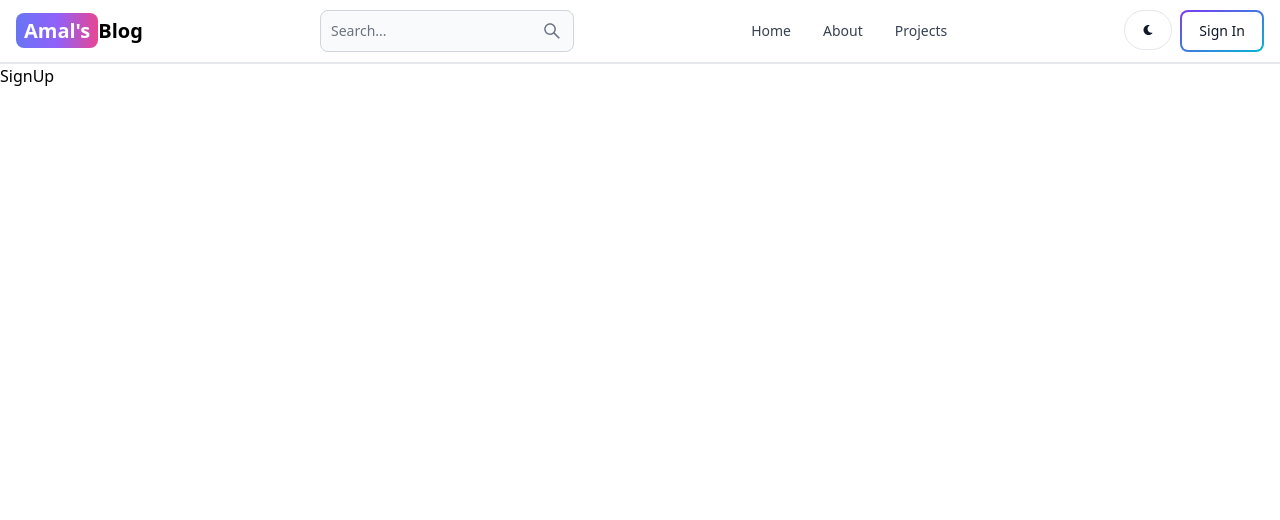
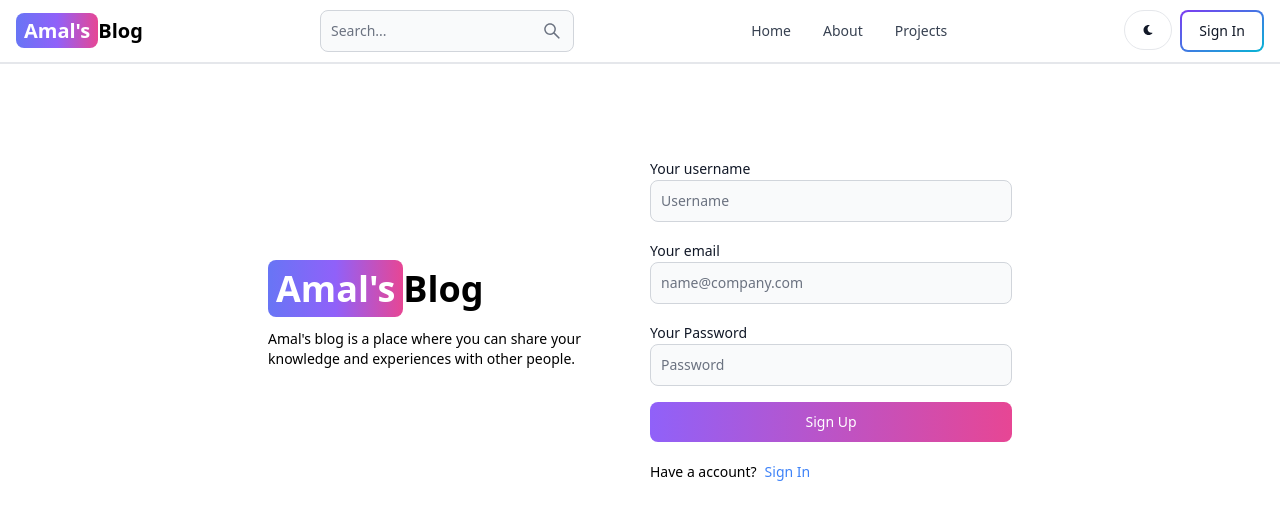
Before and after one commit to amal2000-cse/blogbazaar, a React (Vite) app in the folder client/: page /sign-up in a window 1280 px wide. Shown: the top 520 px of the page. Built offline with nearby package versions, Linux system fonts and the light colour scheme.

Commit message:
complete sign up page

```diff
--- a/client/src/pages/SignUp.jsx
+++ b/client/src/pages/SignUp.jsx
@@ -1,9 +1,57 @@
-import React from 'react'
+import { Button, Label, TextInput } from "flowbite-react";
+import React from "react";
+import { Link } from "react-router-dom";
 
 const SignUp = () => {
   return (
-    <div>SignUp</div>
-  )
-}
+    <div className="min-h-screen mt-20">
+      <div className="flex p-3 max-w-3xl mx-auto flex-col md:flex-row md:items-center gap-5">
+        {/* left side */}
+        {/* for equal space for left and right side */}
+        <div className="flex-1">
+          <Link to="/" className="font-bold dark:text-white text-4xl">
+            <span className="px-2 py-1 bg-gradient-to-r from-indigo-500 via-purple-500 to-pink-500 rounded-lg text-white">
+              Amal's
+            </span>
+            Blog
+          </Link>
 
-export default SignUp
+          <p className="text-sm mt-5">
+            Amal's blog is a place where you can share your knowledge and
+            experiences with other people.
+          </p>
+        </div>
+
+        {/* right side */}
+        <div className="flex-1">
+          <form className="flex flex-col gap-4">
+            <div>
+              <Label value="Your username" />
+              <TextInput type="text" placeholder="Username" id="username" />
+            </div>
+            <div>
+              <Label value="Your email" />
+              <TextInput type="text" placeholder="name@company.com" id="email" />
+            </div>
+
+            <div>
+              <Label value="Your Password" />
+              <TextInput type="text" placeholder="Password" id="password" />
+            </div>
+
+            <Button gradientDuoTone='purpleToPink' type="submit">
+              Sign Up
+            </Button>
+          </form>
+
+          <div className="flex gap-2 text-sm mt-5">
+            <span>Have a account?</span>
+            <Link to="/sign-in" className="text-blue-500">Sign In</Link>
+          </div>
+        </div>
+      </div>
+    </div>
+  );
+};
+
+export default SignUp;
```
